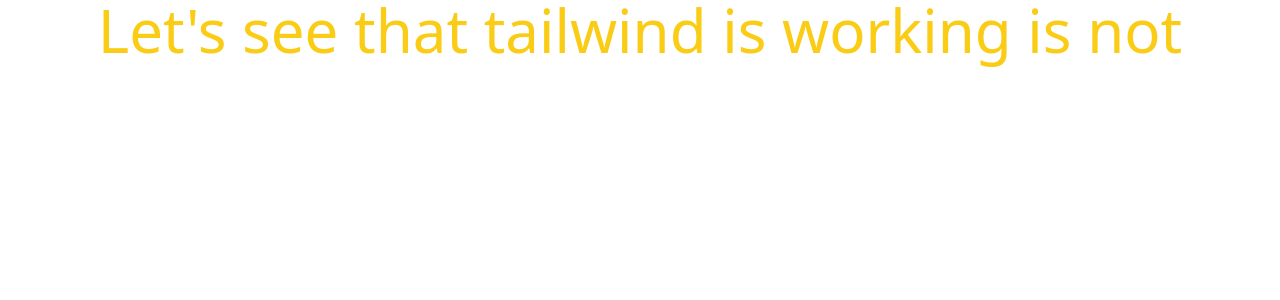
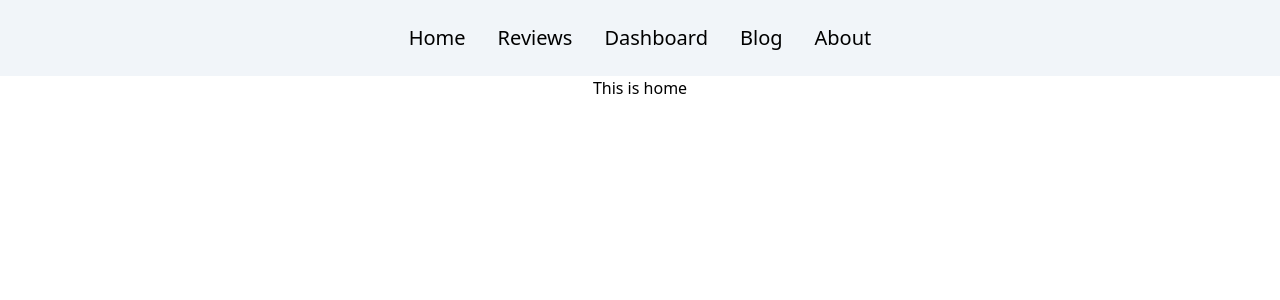
Before and after one commit to JubayerAhmmodShuvo/MacReview, a React (Create React App) app: page / in a window 1280 px wide. Shown: the top 300 px of the page. Built offline with nearby package versions, Linux system fonts and the light colour scheme.

Commit message:
routing done

```diff
--- a/src/App.js
+++ b/src/App.js
@@ -1,10 +1,29 @@
 
 import './App.css';
+import Header from './components/Header/Header';
+import { Route, Routes } from 'react-router-dom';
+import Home from './components/Home/Home';
+import Review from './components/Review/Review';
+import DashBoard from './components/DashBoard/DashBoard';
+import About from './components/About/About';
+import Blog from './components/Blog/Blog';
+import NotFound from './components/NotFound/NotFound';
 
 function App() {
   return (
     <div className="App">
-    <h1 className='text-6xl text-yellow-400'>Let's see that tailwind is working is not</h1>
+      <Header />
+      <Routes>
+        <Route path='/' element={<Home />} ></Route>
+        <Route path='home' element={<Home />} ></Route>
+        <Route path='reviews' element={<Review />} ></Route>
+        <Route path='dashboard' element={<DashBoard />}></Route>
+        <Route path='blog' element={<Blog />}></Route>
+        <Route path='about' element={<About />}></Route>
+
+        <Route path='*' element={<NotFound />}></Route>
+
+      </Routes>
     </div>
   );
 }
--- /dev/null
+++ b/src/components/About/About.js
@@ -0,0 +1,11 @@
+import React from 'react';
+
+const About = () => {
+  return (
+    <div>
+      <h1>This is abouy</h1>
+    </div>
+  );
+};
+
+export default About;
--- a/src/components/Blog/Blog.js
+++ b/src/components/Blog/Blog.js
@@ -0,0 +1,11 @@
+import React from 'react';
+
+const Blog = () => {
+  return (
+    <div>
+    <h1>This is blog</h1>
+    </div>
+  );
+};
+
+export default Blog;
--- a/src/components/DashBoard/DashBoard.js
+++ b/src/components/DashBoard/DashBoard.js
@@ -0,0 +1,11 @@
+import React from 'react';
+
+const DashBoard = () => {
+  return (
+    <div>
+      <h1>This is dashboard!</h1>
+    </div>
+  );
+};
+
+export default DashBoard;
--- a/src/components/Header/Header.js
+++ b/src/components/Header/Header.js
@@ -0,0 +1,22 @@
+import React from 'react';
+import { Link } from 'react-router-dom';
+import './Header.css'
+
+const Header = () => {
+  return (
+    <div className=" bg-slate-100 p-6">
+
+
+      <nav className="  text-xl space-x-8 font-medium  ">
+
+        <Link to="/home">Home</Link>
+        <Link to="/reviews">Reviews</Link>
+        <Link to="/dashboard">Dashboard</Link>
+        <Link to="/blog">Blog</Link>
+        <Link to="/about">About</Link>
+      </nav>
+    </div>
+  );
+};
+
+export default Header;
--- a/src/components/Home/Home.js
+++ b/src/components/Home/Home.js
@@ -0,0 +1,11 @@
+import React from 'react';
+
+const Home = () => {
+  return (
+    <div>
+      <h1>This is home</h1>
+    </div>
+  );
+};
+
+export default Home;
--- /dev/null
+++ b/src/components/NotFound/NotFound.js
@@ -0,0 +1,11 @@
+import React from 'react';
+
+const NotFound = () => {
+  return (
+    <div className="text-9xl text-red-400 align-middle">
+      <h1 >This is not found 404</h1>
+    </div>
+  );
+};
+
+export default NotFound;
--- a/src/components/Review/Review.js
+++ b/src/components/Review/Review.js
@@ -0,0 +1,11 @@
+import React from 'react';
+
+const Review = () => {
+  return (
+    <div>
+      <h1>This is a review</h1>
+    </div>
+  );
+};
+
+export default Review;
--- a/src/index.js
+++ b/src/index.js
@@ -1,18 +1,18 @@
 import React from 'react';
-import { render } from "react-dom";
+import ReactDOMClient from 'react-dom/client';
 import './index.css';
 import App from './App';
 import reportWebVitals from './reportWebVitals';
 import { BrowserRouter } from 'react-router-dom';
-const rootElement = document.getElementById("root");
-render(
+const root = ReactDOMClient.createRoot(document.getElementById('root'));
+root.render(
 
   <BrowserRouter>
     <React.StrictMode>
     <App />
   </React.StrictMode>
-  </BrowserRouter>,
-  rootElement
+  </BrowserRouter>
+
 
 );
 
```
